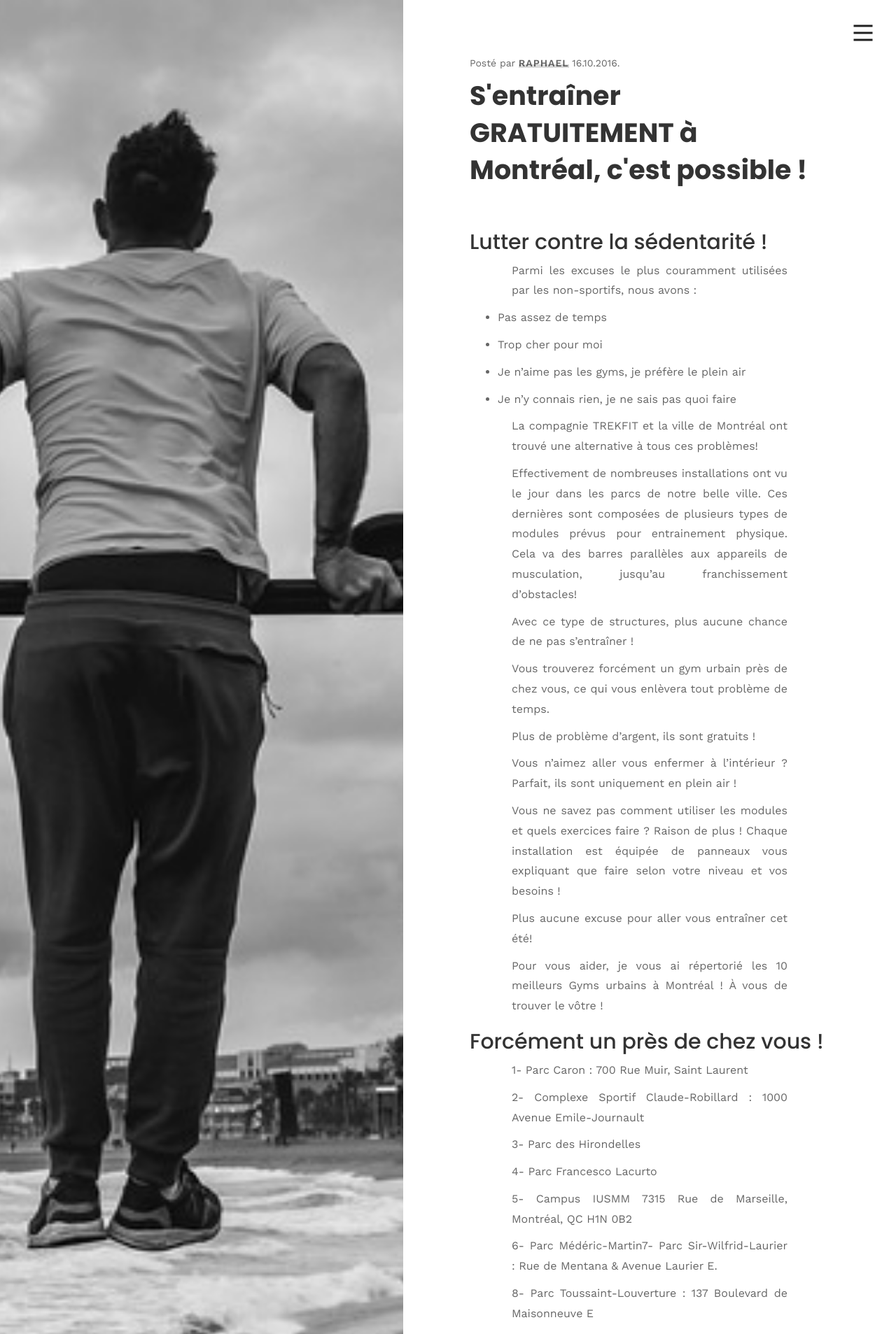
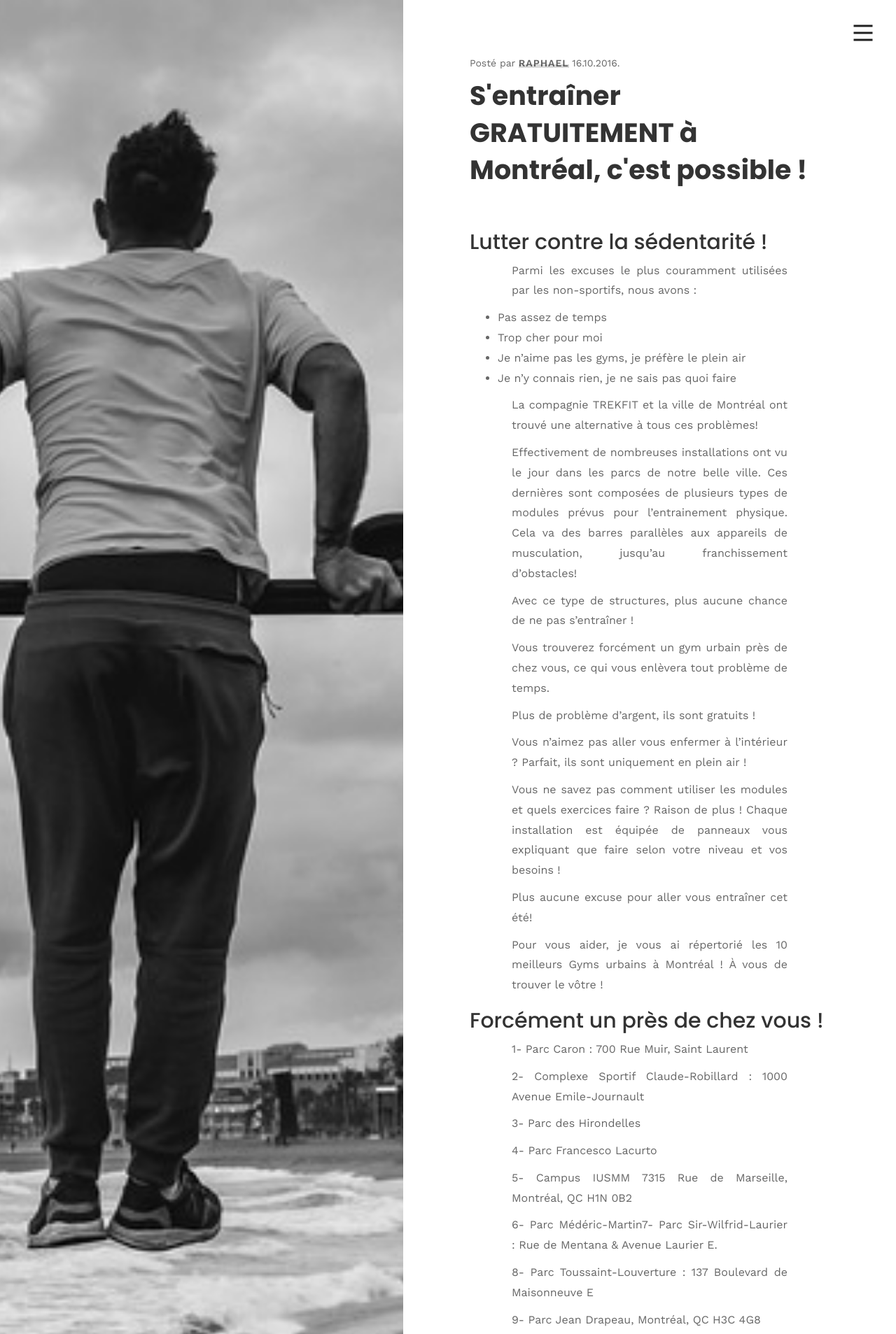
Before and after one commit to phildaponte/odemard, a Jekyll site: the page built from _posts/2017-07-03-s-entra-ner-gratuitement-montr-al-c-est-possible-.md, in a window 1280 px wide. Shown: the top 1907 px of the page at 70% size. Built offline with Jekyll 4.4.1, drawn with Linux system fonts in a browser that asks for light colours; comment, search, counter and statistics services are not loaded.

Commit message:
Update Blog Post “2017-07-03-s-entra-ner-gratuitement-montr-al-c-est-possible-”

```diff
--- a/_posts/2017-07-03-s-entra-ner-gratuitement-montr-al-c-est-possible-.md
+++ b/_posts/2017-07-03-s-entra-ner-gratuitement-montr-al-c-est-possible-.md
@@ -10,17 +10,14 @@ img: /img/uploads/25048613499_103d8abd0d_b.jpg
 
 Parmi les excuses le plus couramment utilisées par les non-sportifs, nous avons :
 
-- Pas assez de temps
-
-- Trop cher pour moi
-
-- Je n’aime pas les gyms, je préfère le plein air
-
-- Je n’y connais rien, je ne sais pas quoi faire
+* Pas assez de temps
+* Trop cher pour moi
+* Je n’aime pas les gyms, je préfère le plein air
+* Je n’y connais rien, je ne sais pas quoi faire
 
 La compagnie TREKFIT et la ville de Montréal ont trouvé une alternative à tous ces problèmes!
 
-Effectivement de nombreuses installations ont vu le jour dans les parcs de notre belle ville. Ces dernières sont composées de plusieurs types de modules prévus pour entrainement physique. Cela va des barres parallèles aux appareils de musculation, jusqu’au franchissement d’obstacles!
+Effectivement de nombreuses installations ont vu le jour dans les parcs de notre belle ville. Ces dernières sont composées de plusieurs types de modules prévus pour l’entrainement physique. Cela va des barres parallèles aux appareils de musculation, jusqu’au franchissement d’obstacles!
 
 Avec ce type de structures, plus aucune chance de ne pas s’entraîner !
 
@@ -28,7 +25,7 @@ Vous trouverez forcément un gym urbain près de chez vous, ce qui vous enlèver
 
 Plus de problème d’argent, ils sont gratuits !
 
-Vous n’aimez aller vous enfermer à l’intérieur ? Parfait, ils sont uniquement en plein air !
+Vous n’aimez pas aller vous enfermer à l’intérieur ? Parfait, ils sont uniquement en plein air !
 
 Vous ne savez pas comment utiliser les modules et quels exercices faire ? Raison de plus ! Chaque installation est équipée de panneaux vous expliquant que faire selon votre niveau et vos besoins !
 
```
